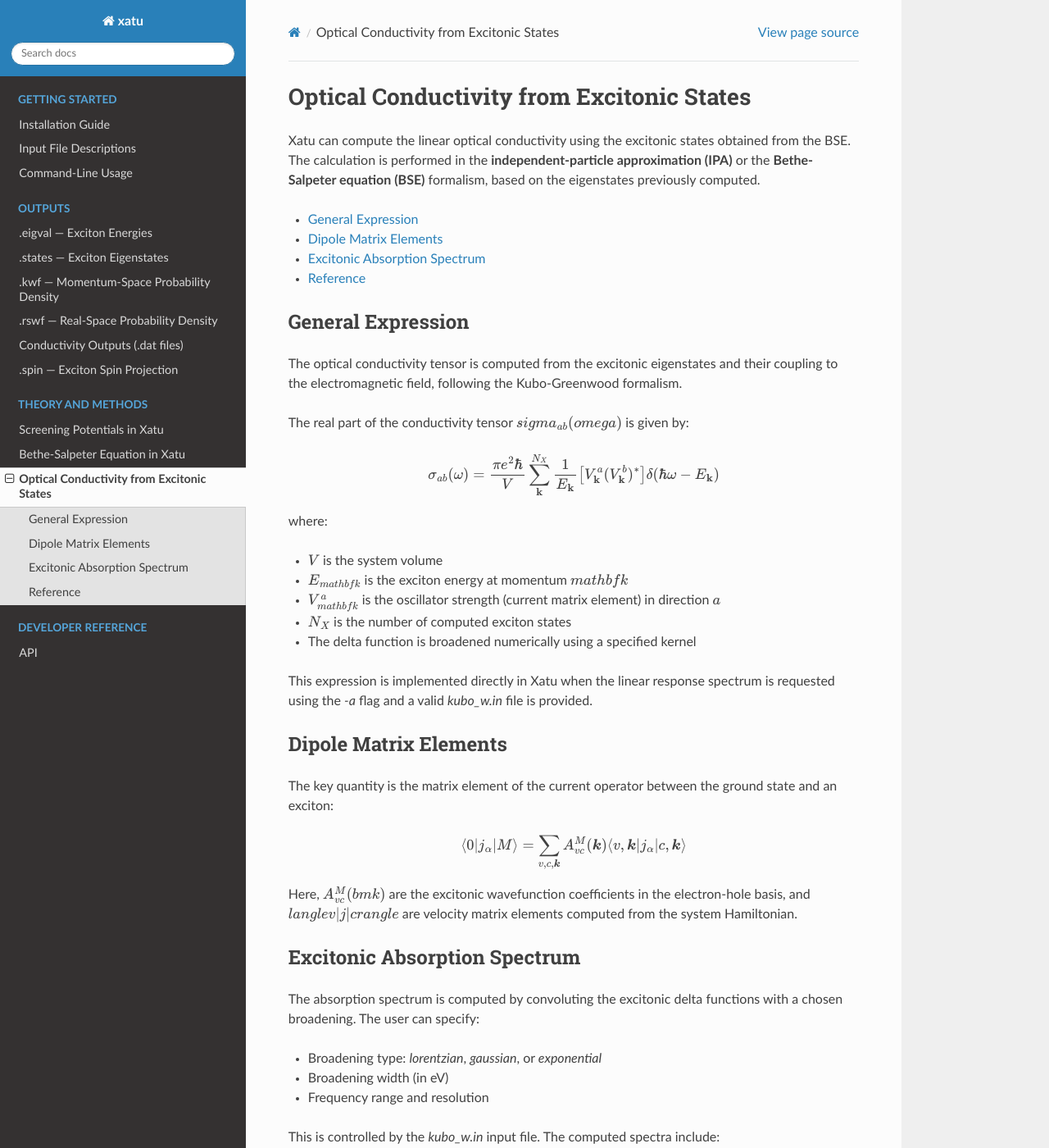
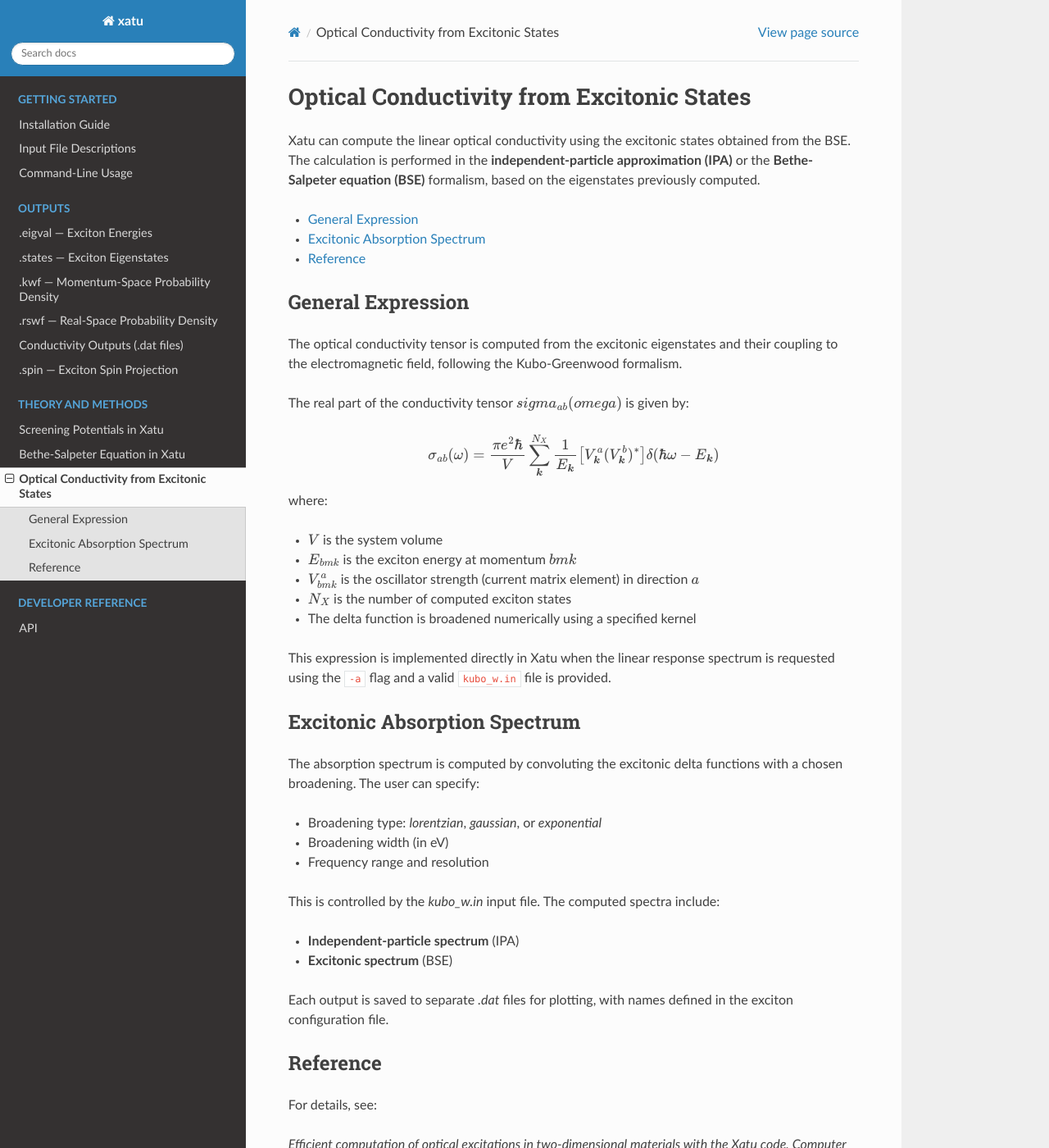
Before and after one commit to xatu-code/xatu-documentation, a Sphinx documentation site: the page built from docs/source/methods/optical_properties.rst, in a window 1280 px wide and 1400 px high. Shown: the whole window at 82% size. Built offline with Sphinx 7.4.7 and the Read the Docs theme 3.1.0, drawn with Linux system fonts in a browser that asks for light colours; pages that are not in the unit, such as notebooks, are missing from menus.

Commit message:
fixing latex

```diff
--- a/docs/source/methods/optical_properties.rst
+++ b/docs/source/methods/optical_properties.rst
@@ -17,33 +17,18 @@
 
 .. math::
 
-   \sigma_{ab}(\omega) = \frac{\pi e^2 \hbar}{V} \sum_{\mathbf{k}}^{N_X} \frac{1}{E_{\mathbf{k}}}
-   \left[ V_{\mathbf{k}}^a (V_{\mathbf{k}}^b)^* \right] \delta(\hbar\omega - E_{\mathbf{k}})
+   \sigma_{ab}(\omega) = \frac{\pi e^2 \hbar}{V} \sum_{\bm{k}}^{N_X} \frac{1}{E_{\bm{k}}}
+   \left[ V_{\bm{k}}^a (V_{\bm{k}}^b)^* \right] \delta(\hbar\omega - E_{\bm{k}})
 
 where:
 
 - $ V $ is the system volume
-- $ E_{\mathbf{k}} $ is the exciton energy at momentum $ \mathbf{k} $
-- $ V_{\mathbf{k}}^a $ is the oscillator strength (current matrix element) in direction $ a $
+- $ E_{\bm{k}} $ is the exciton energy at momentum $ \bm{k} $
+- $ V_{\bm{k}}^a $ is the oscillator strength (current matrix element) in direction $ a $
 - $ N_X $ is the number of computed exciton states
 - The delta function is broadened numerically using a specified kernel
 
-This expression is implemented directly in Xatu when the linear response spectrum is requested using the `-a` flag and a valid `kubo_w.in` file is provided.
-
-
-
-Dipole Matrix Elements
-========================
-
-The key quantity is the matrix element of the current operator between the ground state and an exciton:
-
-.. math::
-
-   \langle 0 | j_\alpha | M \rangle = \sum_{v,c,\bm{k}} A^{M}_{vc}(\bm{k})
-   \langle v,\bm{k} | j_\alpha | c,\bm{k} \rangle
-
-Here, $A^{M}_{vc}(\bm{k})$ are the excitonic wavefunction coefficients in the electron-hole basis, and $\langle v | j | c \rangle$ are velocity matrix elements computed from the system Hamiltonian.
-
+This expression is implemented directly in Xatu when the linear response spectrum is requested using the ``-a`` flag and a valid ``kubo_w.in`` file is provided.
 
 Excitonic Absorption Spectrum
 ===============================
--- a/docs/source/outputs/kwf.rst
+++ b/docs/source/outputs/kwf.rst
@@ -26,9 +26,9 @@
 
 **Units**
 
--$[k]=\AA^{-1}$
+- :math:`[k]= \AA $^{-1}`
 
--$| \psi_X(\bm{k})|^2$ is dimensionless and normalized over the k-grid
+- :math:`\left| \psi_{X}(\bm{k})^{2} \right|` is dimensionless and normalized over the k-grid
 
 Calculation
 ========================
--- a/docs/source/outputs/spin.rst
+++ b/docs/source/outputs/spin.rst
@@ -30,19 +30,19 @@
 
 From the Xatu paper (Section 2.3):
 
-- The spin projection $S^z$of the exciton is obtained as the **sum** of the electron and hole spin projections.
+- The spin projection $S^z$ of the exciton is obtained as the **sum** of the electron and hole spin projections.
 - The projection of each single-particle state is computed using:
 
   .. math::
 
      \langle \phi_{n,\bm{k}} | \hat{S}_z | \phi_{n,\bm{k}} \rangle
 
-  where$\phi_{n,\bm{k}}$is the HF eigenstate of band $n$ and momentum$\bm{k}$ , and $\hat{S}_z$is the spin operator.
+  where$\phi_{n,\bm{k}}$is the HF eigenstate of band $n$ and momentum $\bm{k}$ , and $\hat{S}_z$ is the spin operator.
 
 - For an exciton state $M$, the total spin projection is:
 
   .. math::
 
-     S^z_M = \sum_{vc\bm{k}} |A^M_{vc}(\bm{k})|^2 (s^z_c - s^z_v)
+     S^z_M = \sum_{vc\bm{k}} | A^M_{vc}(\bm{k}) |^2 (s^z_c - s^z_v)
 
 This assumes spin is well-defined for each state -- i.e., spin-orbit coupling or noncollinear magnetism is not explicitly required for the output.
```
Also changed, not shown: docs/source/methods/BSE.rst (+5 -5 lines), docs/source/methods/screening.rst (+8 -8 lines), docs/source/outputs/conductivity.rst (+4 -4 lines).
